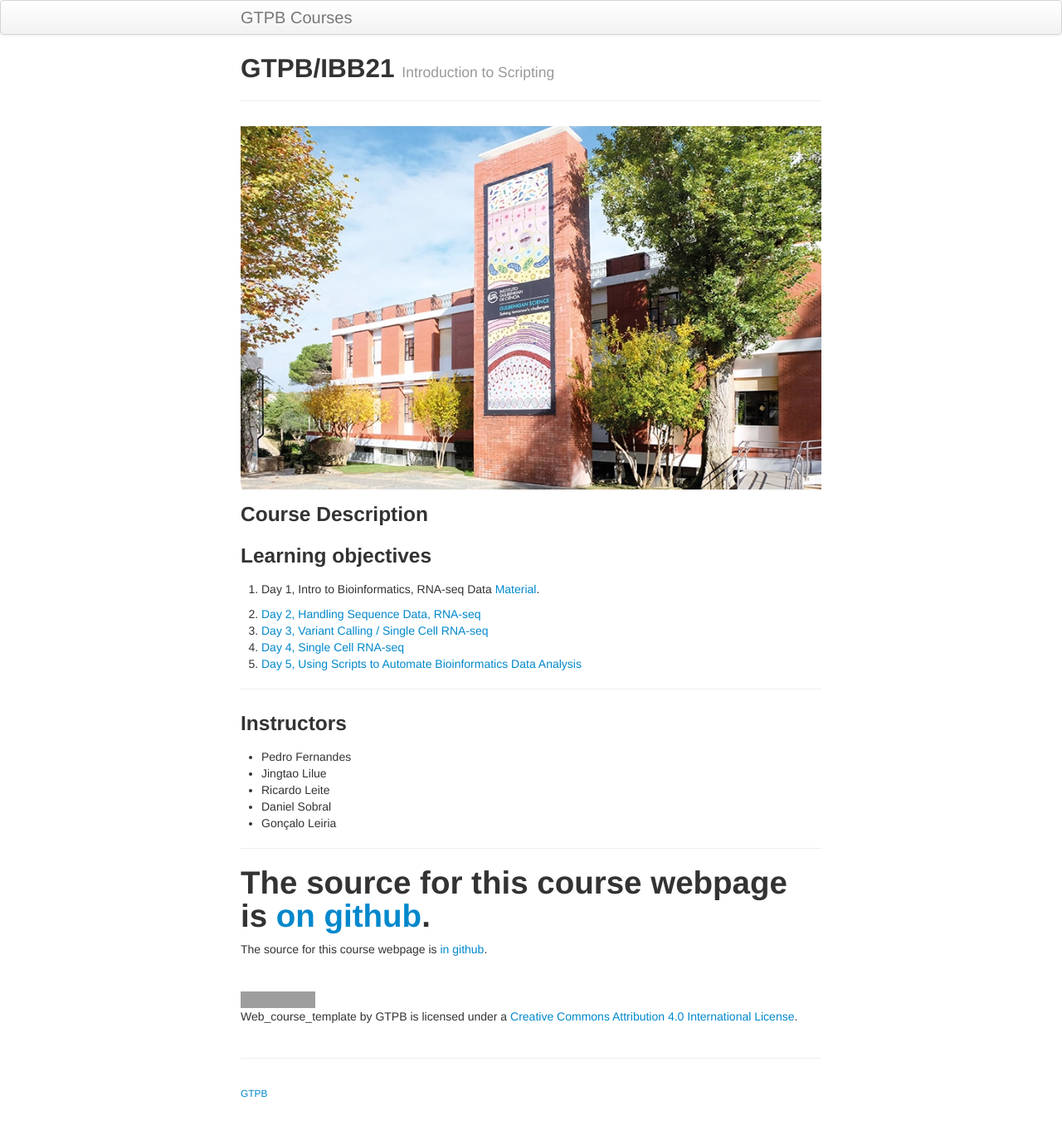
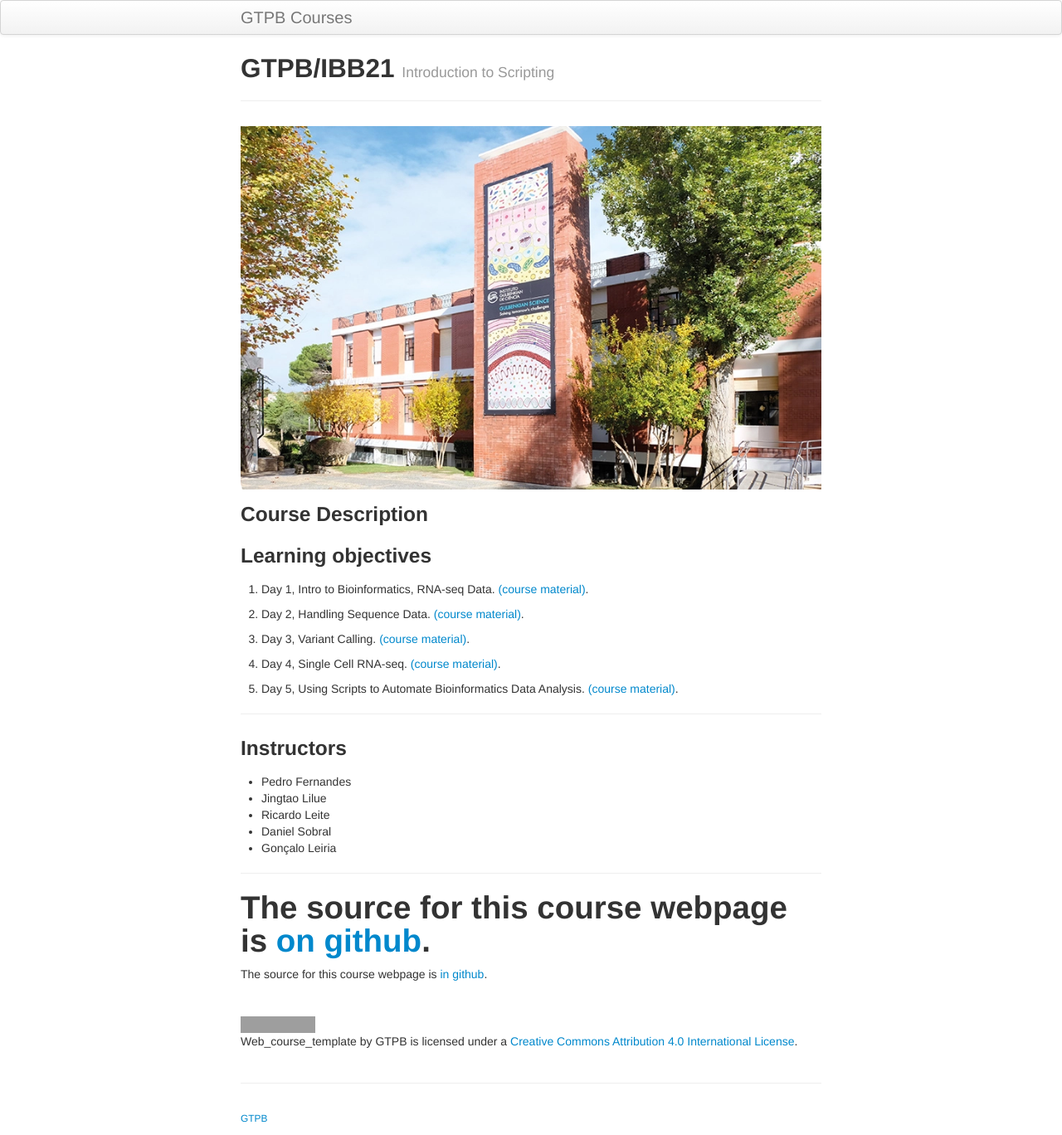
Before and after one commit to GTPB/IBB21, a Jekyll site: the page built from index.md, in a window 1280 px wide. Shown: the whole page at 83% size. Built offline with Jekyll 4.4.1, drawn with Linux system fonts in a browser that asks for light colours; before the commit the page ends 1338 px from its top, so only the background shows below that; grey boxes are pictures that could not be loaded.

Commit message:
fixed index

```diff
--- a/index.md
+++ b/index.md
@@ -54,11 +54,11 @@ schemadotorg:
 
 ### Learning objectives
 
-1.  <p>Day 1, Intro to Bioinformatics, RNA-seq Data <a href="assets/IBB2022_tao.pdf">Material</a>.</p>
-2.  [Day 2, Handling Sequence Data, RNA-seq](pages/Ricardo_Leite.md)
-3.  [Day 3, Variant Calling / Single Cell RNA-seq](pages/Daniel_Sobral1.md)
-4.  [Day 4, Single Cell RNA-seq](pages/Daniel_Sobral2.md)
-5.  [Day 5, Using Scripts to Automate Bioinformatics Data Analysis](pages/Introduction.md)
+1.  <p>Day 1, Intro to Bioinformatics, RNA-seq Data. <a href="assets/IBB2022_tao.pdf">(course material)</a>.</p>
+2.  <p>Day 2, Handling Sequence Data. <a href="IBB2022v2.pdf">(course material)</a>.</p>
+3.  <p>Day 3, Variant Calling. <a href="Variant_Calling_04_05_2022.pdf">(course material)</a>.</p>
+4.  <p>Day 4, Single Cell RNA-seq. <a href="Single_Cell_05_05_2022.pdf">(course material)</a>.</p>
+5.  <p>Day 5, Using Scripts to Automate Bioinformatics Data Analysis. <a href="pages/Introduction.md">(course material)</a>.</p>
 
 ---
 
```
